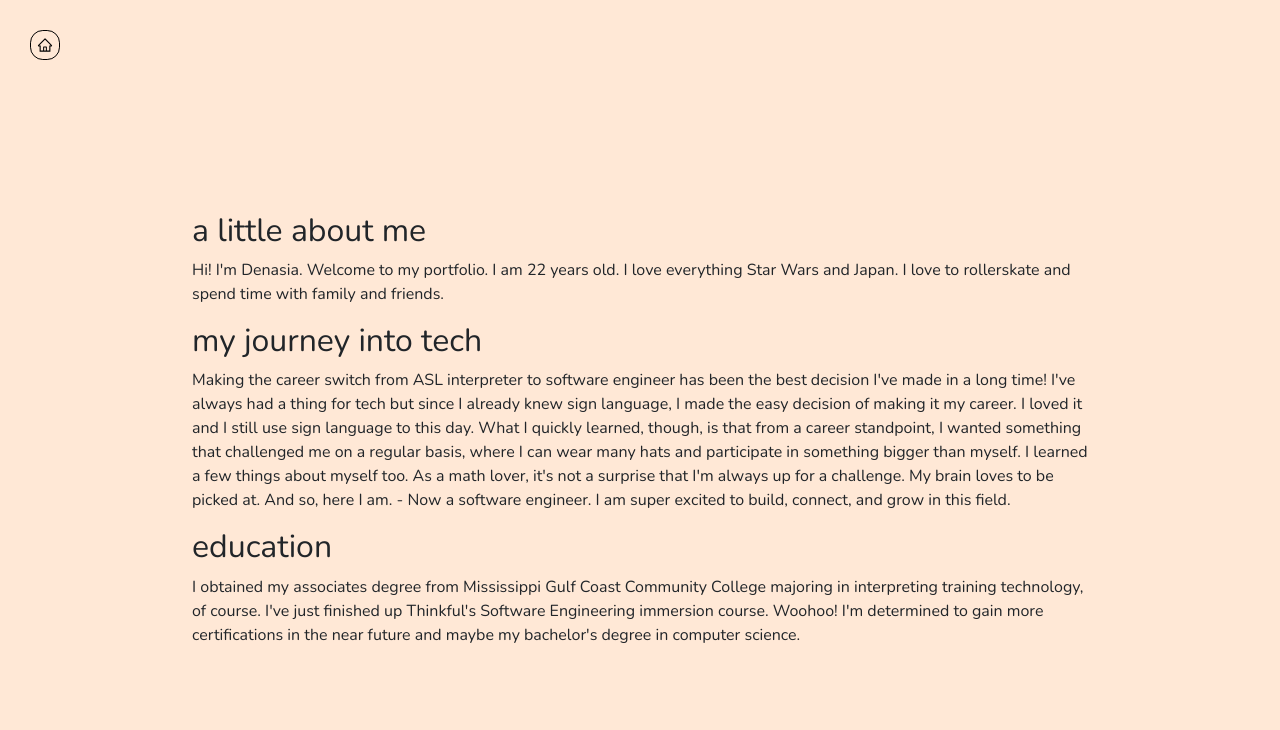
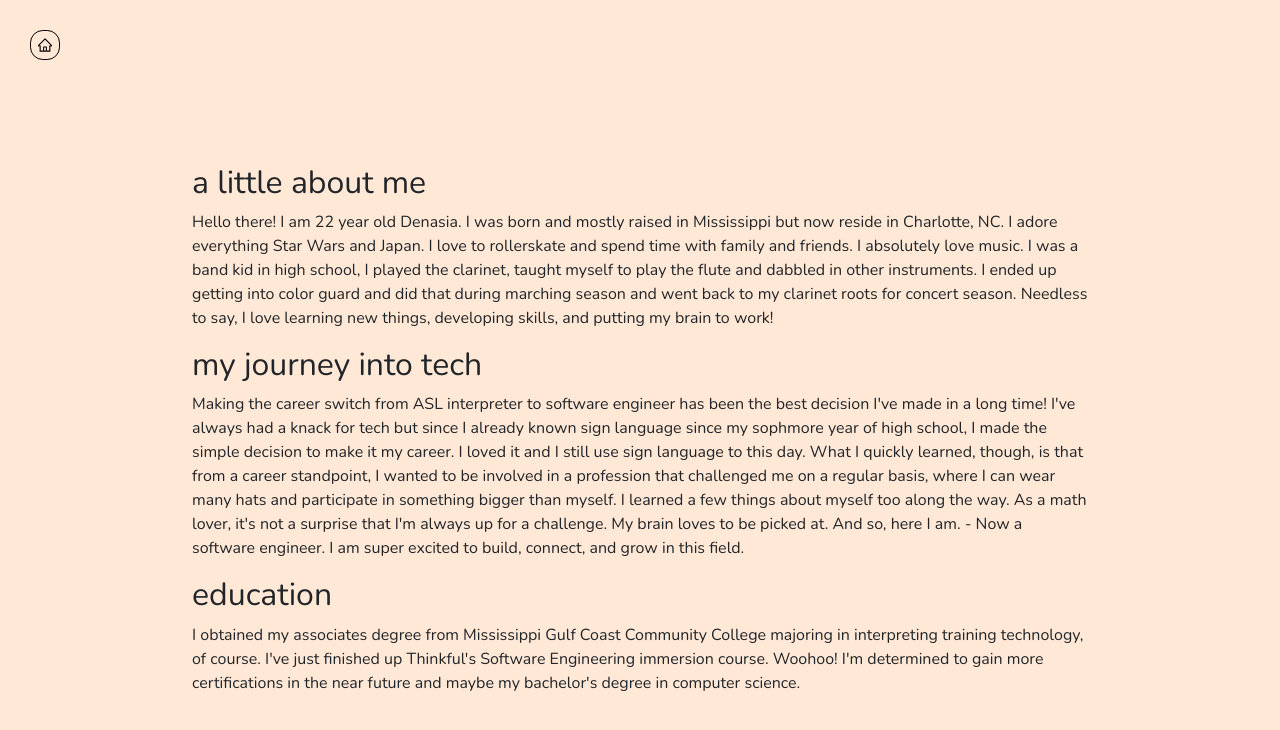
Before and after one commit to djfurniss/portfolio2022, a React (Create React App) app: page /about in a window 1280 px wide. Shown: the top 730 px of the page. Built offline with nearby package versions, Linux system fonts and the light colour scheme.

Commit message:
updated about

```diff
--- a/src/about/About.js
+++ b/src/about/About.js
@@ -10,12 +10,12 @@ export default function About(){
             <div className="scroll" id="main">
                 <h2>a little about me</h2>
                 <div>
-                    <p>Hi! I'm Denasia. Welcome to my portfolio. I am 22 years old. I love everything Star Wars and Japan. I love to rollerskate and spend time with family and friends.
+                    <p>Hello there! I am 22 year old Denasia. I was born and mostly raised in Mississippi but now reside in Charlotte, NC. I adore everything Star Wars and Japan. I love to rollerskate and spend time with family and friends. I absolutely love music. I was a band kid in high school, I played the clarinet, taught myself to play the flute and dabbled in other instruments. I ended up getting into color guard and did that during marching season and went back to my clarinet roots for concert season. Needless to say, I love learning new things, developing skills, and putting my brain to work!
                     </p>
                 </div>
                 <h2>my journey into tech</h2>
                 <div>
-                    <p>Making the career switch from ASL interpreter to software engineer has been the best decision I've made in a long time! I've always had a thing for tech but since I already knew sign language, I made the easy decision of making it my career. I loved it and I still use sign language to this day. What I quickly learned, though, is that from a career standpoint, I wanted something that challenged me on a regular basis, where I can wear many hats and participate in something bigger than myself. I learned a few things about myself too. As a math lover, it's not a surprise that I'm always up for a challenge. My brain loves to be picked at. And so, here I am. - Now a software engineer. I am super excited to build, connect, and grow in this field.
+                    <p>Making the career switch from ASL interpreter to software engineer has been the best decision I've made in a long time! I've always had a knack for tech but since I already known sign language since my sophmore year of high school, I made the simple decision to make it my career. I loved it and I still use sign language to this day. What I quickly learned, though, is that from a career standpoint, I wanted to be involved in a profession that challenged me on a regular basis, where I can wear many hats and participate in something bigger than myself. I learned a few things about myself too along the way. As a math lover, it's not a surprise that I'm always up for a challenge. My brain loves to be picked at. And so, here I am. - Now a software engineer. I am super excited to build, connect, and grow in this field.
                     </p>
                 </div>
                 <h2>education</h2>
```
